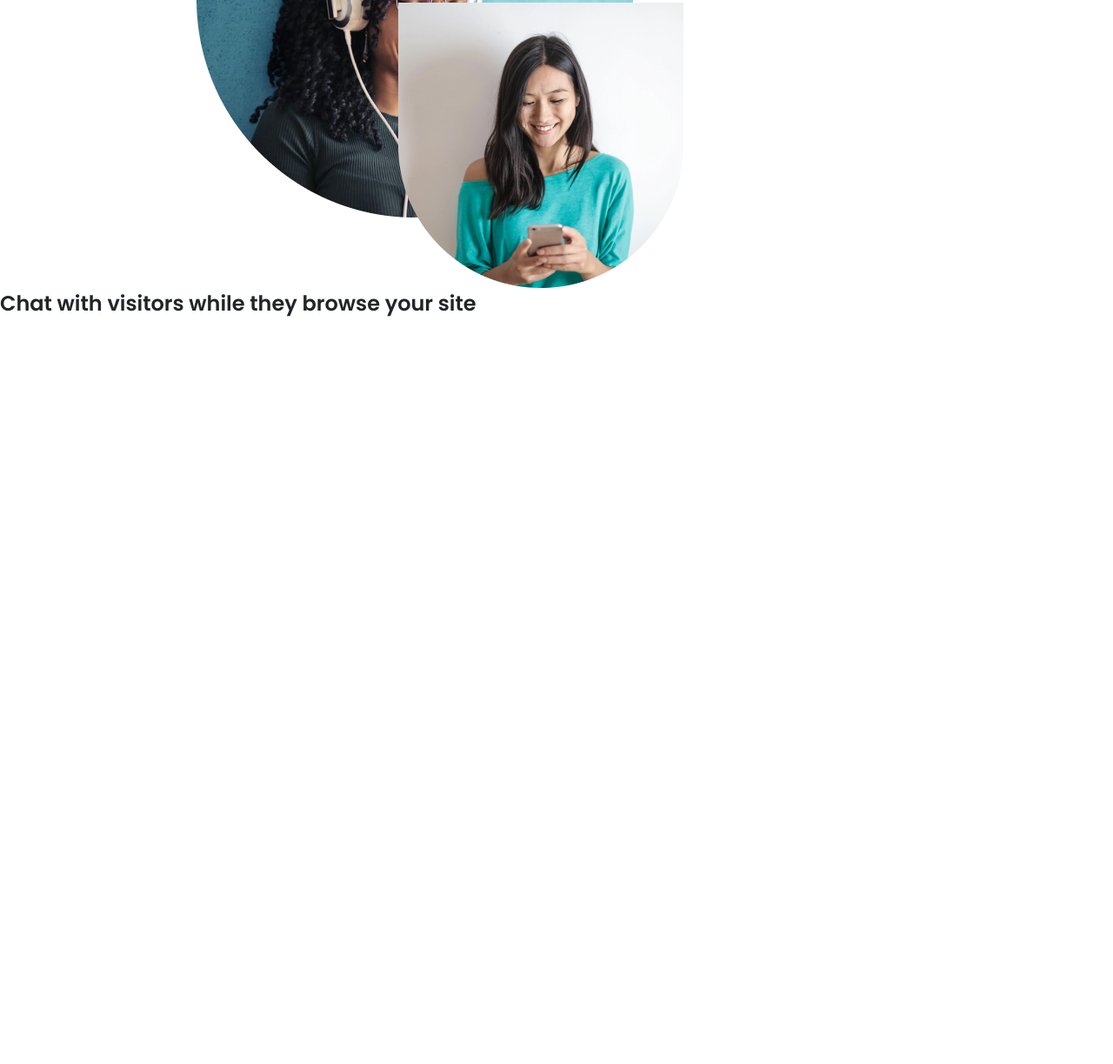
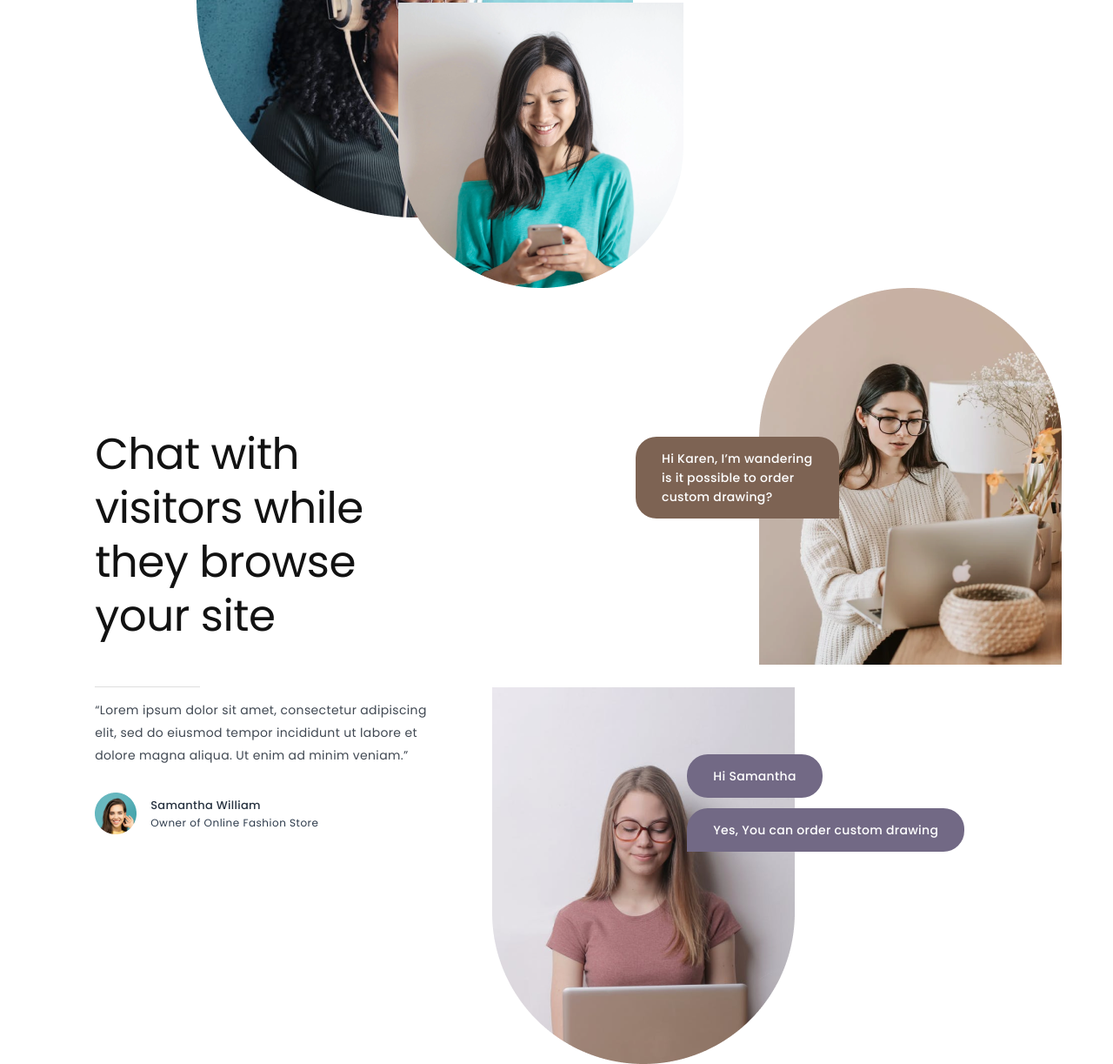
Before and after one commit to Daria-Artiomenko/soundtrack, a plain HTML site: page src/index.html in a window 1280 px wide. Shown: the part 830-2053 px from the top of the page at 87% size. Before the commit the page ends 1205 px from the top, so only its background shows below. Drawn offline with Linux system fonts and the light colour scheme.

Commit message:
Second screen

```diff
--- a/src/index.html
+++ b/src/index.html
@@ -42,10 +42,43 @@
         <img src="img/Girl_1_2.png" alt="woman" class="woman_2">
         <img src="img/Girl_1_3.png" alt="woman" class="woman_3">
     </section>
+
     <section class="chat">
-        <h2 class="title">Chat with visitors while they browse your site</h2>
-        <div class="line"></div>
+            <div class="row">
 
+             <div class="col-md-4 offset-md-1">
+                <h2 class="title">Chat with visitors while they browse your site</h2>
+                <div class="line"></div>
+            </div>
+            <div class="col-md-2 offset-md-1">
+                <div class="karen_text">Hi Karen, I’m wandering is it possible to order custom drawing?</div>
+            </div>
+            <div class="col-md-3">
+                <img src="img/Girl_2_1.png" alt="woman" class="karen_img">
+            </div>
+
+            <div class="col-md-4 offset-md-1">
+                <div class="text">“Lorem ipsum dolor sit amet, consectetur adipiscing elit, sed do eiusmod tempor incididunt ut labore et dolore magna aliqua. Ut enim ad minim veniam.”</div>
+                <div class="user">
+                    <img src="icons/icon_girl_2_1.png" alt="woman" class="user_foto">
+                    <div class="user_info">
+                        <div class="user_info_name">Samantha William</div>
+                        <div class="user_info_job">Owner of Online Fashion Store</div>
+                    </div>
+                </div>
+            </div>
+
+            <div class="col-md-3">
+                <img src="img/Girl_2_2.png" alt="woman" class="samantha_img">
+            </div>
+
+            <div class="col-md-3">
+                <div class="samantha">
+                    <div class="samantha_text_1">Hi Samantha</div>
+                    <div class="samantha_text_2">Yes, You can order custom drawing</div>
+                </div>
+            </div>
+        </div>
     </section>
 
 </body>
--- a/src/sass/style.sass
+++ b/src/sass/style.sass
@@ -131,3 +131,100 @@
         margin-top: -247px
         margin-left: 378px
         z-index: -1
+
+.chat
+    min-height: 866px
+
+.title
+    margin-top: 160px
+    color: #121212
+    font-size: 50px
+    font-weight: 400
+    line-height: 62px
+    letter-spacing: -0.5px
+.line
+    margin-top: 50px
+    width: 121px
+    height: 1px
+    background-color: rgba(222, 222, 222, 1)
+
+.karen_text
+    position: relative
+    display: inline-block
+    margin: 171px 0 0 76px
+    padding: 14px 30px
+    width: 234px
+    height: 94px
+    border-radius: 24px 24px 0 24px
+    background-color: rgba(125, 99, 83, 1)
+    z-index: 1
+    color: #FFF
+    font-size: 14px
+    font-weight: 500
+    line-height: 22px
+    letter-spacing: 0.3px
+
+.karen_img
+    position: relative
+    display: inline-block
+    z-index: -1
+.text
+    margin-top: 13px
+    color: #404852
+    font-size: 14px
+    font-weight: 400
+    line-height: 26px
+    letter-spacing: 0.346px
+.user
+    margin-top: 30px
+    display: flex
+    &_info
+        display: flex
+        flex-direction: column
+        &_name
+            margin: 8px 0 0 16px
+            display: flex
+            color: #273240
+            font-size: 13px
+            font-weight: 500
+            line-height: 13px
+            letter-spacing: 0.3px
+        &_job
+            margin: 8px 0 0 16px
+            display: flex
+            color: #2C3A4B
+            font-size: 12px
+            font-weight: 400
+            line-height: 12px
+            letter-spacing: 0.5px
+.samantha_img
+    position: relative
+    margin-left: 20px
+    z-index: -1
+.samantha
+    position: relative
+    z-index: 1
+    &_text_1
+        margin: 77px 0 0 -83px
+        padding: 14px 30px
+        width: 156px
+        height: 50px
+        background-color: rgba(114, 105, 133, 1)
+        border-radius: 24px
+        color: #FFF
+        font-size: 14px
+        font-weight: 500
+        line-height: 22px
+        letter-spacing: 0.3px
+    &_text_2
+        margin: 12px 0 0 -83px
+        padding: 14px 30px
+        width: 319px
+        height: 50px
+        background-color: rgba(114, 105, 133, 1)
+        border-radius: 24px 24px 24px 0
+        color: #FFF
+        font-size: 14px
+        font-weight: 500
+        line-height: 22px
+        letter-spacing: 0.3px
```
Also changed, not shown: src/css/style.min.css, 1 other file.
